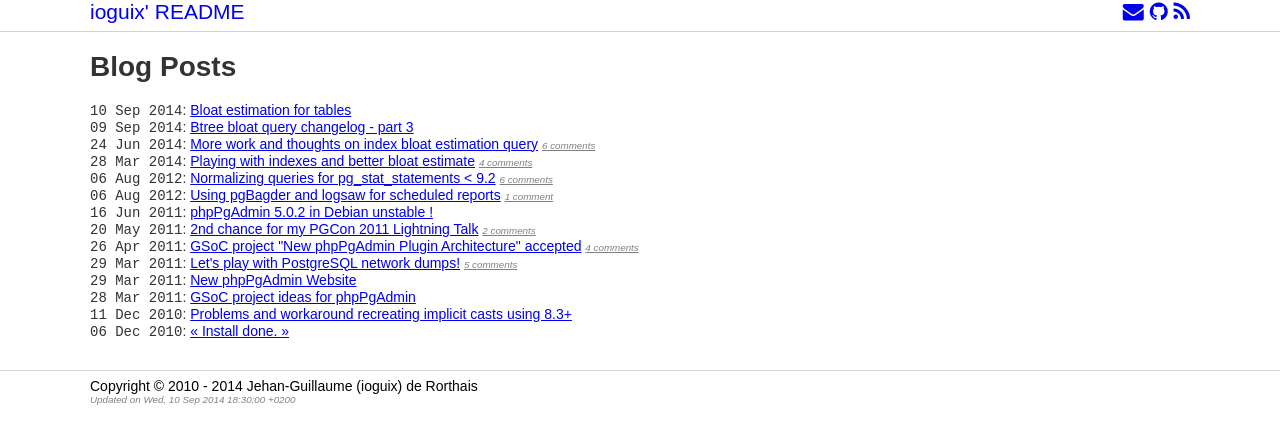
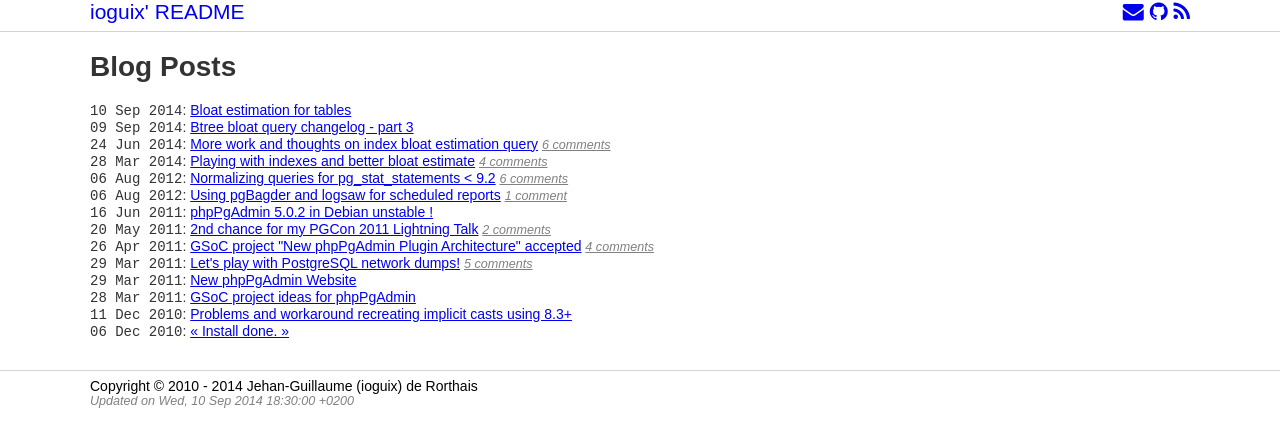
Before and after one commit to VenuMadhavVennu/ioguix.github.io, a Jekyll site: the page built from index.html, in a window 1280 px wide. Shown: the top 447 px of the page. Built offline with Jekyll 4.4.1, drawn with Linux system fonts in a browser that asks for light colours; nearby versions of some CDN libraries.

Commit message:
Some more styling

```diff
--- a/css/screen.css
+++ b/css/screen.css
@@ -57,17 +57,20 @@
 .meta_infos {
   max-width: 1100px;
   color: grey;
-  font-size: 0.7em;
+  font-size: 0.9em;
   font-style: italic;
 }
 
-#content_infos { float: right }
+#content_infos {
+  float: right;
+  text-align: right;
+}
 
 #content {
   max-width: 1100px;
   color: #333;
   margin: auto auto;
-  /*padding-bottom: 40px;*/
+  padding: 0 20px;
 }
 
 #content > .highlight,
```
Also changed, not shown: _layouts/post.html (+6 -3 lines).
